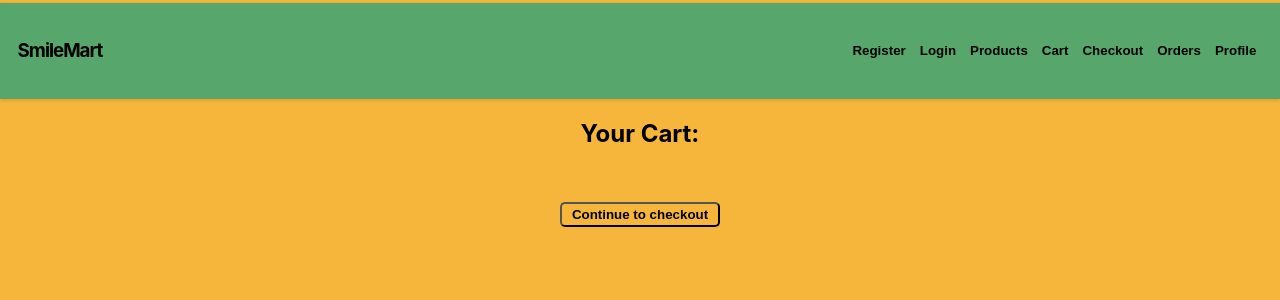
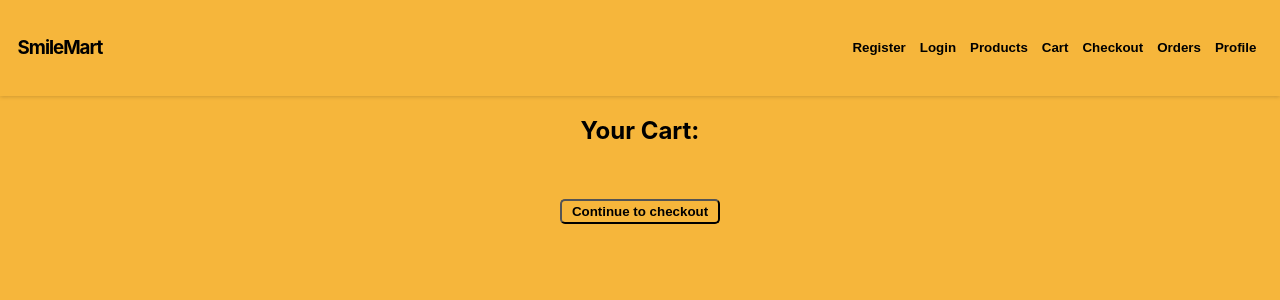
Before and after one commit to RumrillJ/SmileMart, a React (Create React App) app in the folder frontend/: page /cart in a window 1280 px wide. Shown: the top 300 px of the page. Built offline with nearby package versions, Linux system fonts and the light colour scheme.

Commit message:
Updated image format

```diff
--- a/frontend/src/components/Product/ProductItem.tsx
+++ b/frontend/src/components/Product/ProductItem.tsx
@@ -21,7 +21,9 @@ export const ProductItem: React.FC<Props> = ({ product, onDelete }) => {
 	return (
 		<div className="item-container">
 			<h3>{product.name}</h3>
+			<div className="image-container">
 			<img src={product.image ?? "https://rankbell.com/wp-content/uploads/2023/02/Amazon-Box-350x350.png"} className="product-image"/>
+			</div>
 			<h6 className="category-section">Category: {product.category.description}</h6>
 			<h6 className="category-section">Price: ${product.cost}</h6>
 			<p className="product-details"><b>Product Details: </b>{product.description}</p>
--- a/frontend/src/styles/page.css
+++ b/frontend/src/styles/page.css
@@ -5,7 +5,7 @@
   justify-content: space-between;
   align-items: center;
   padding: 1.1rem;
-  margin-top: 3px;
+  margin-top: 0px;
 }
 
 .links {
@@ -34,7 +34,3 @@
   font-weight: bolder;
   letter-spacing: -1px;
 }
-
-.nav-container{
-  background-color: #57a76d;
-}
--- a/frontend/src/styles/productitem.css
+++ b/frontend/src/styles/productitem.css
@@ -2,7 +2,7 @@
   width: 300px;
   height: 300px;
   box-shadow: rgba(0, 0, 0, 0.09) 0px 2px 1px, rgba(0, 0, 0, 0.09) 0px 4px 2px, rgba(0, 0, 0, 0.09) 0px 8px 4px, rgba(0, 0, 0, 0.09) 0px 16px 8px, rgba(0, 0, 0, 0.09) 0px 32px 16px;
-  background-color: rgb(230, 224, 214);
+  background-color: rgba(236, 242, 241, 0.4);
   border-radius: 5px;
   display: flex;
   flex-direction: column;
@@ -43,3 +43,10 @@
   width: 25px;
   height: 25px;
 }
+
+.image-container {
+  width: 300px;
+  height: 100px;
+  margin-bottom: 10px;
+  background-color: white;
+}
```
